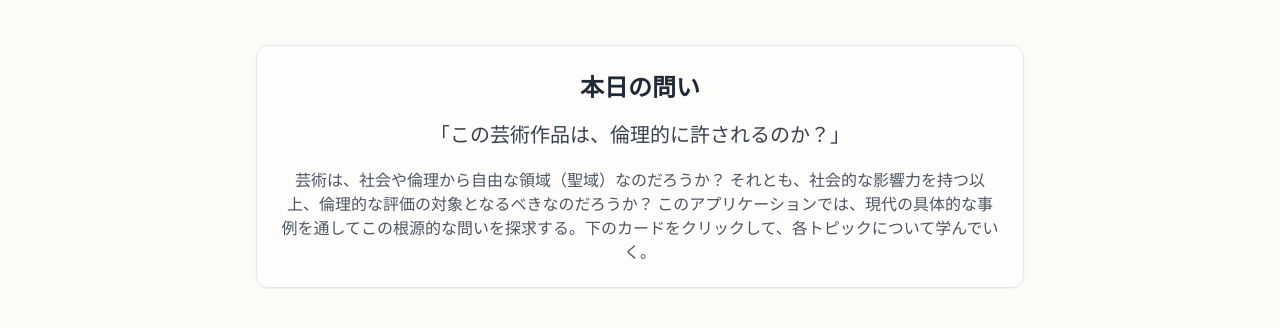
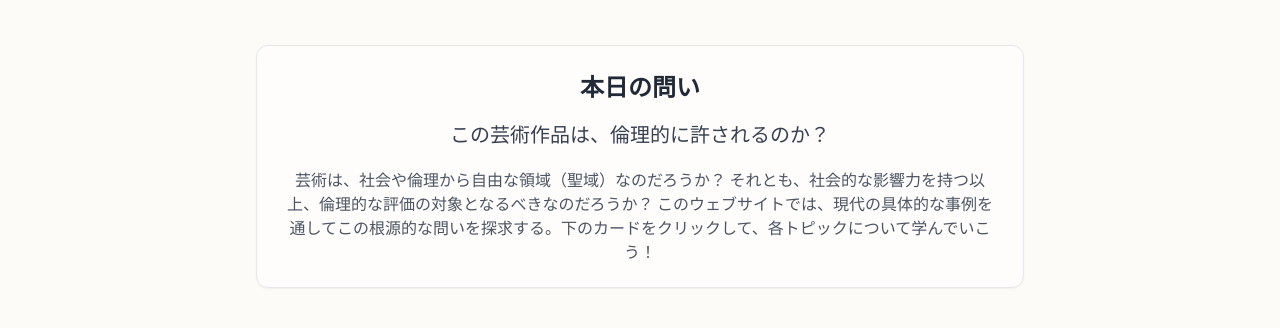
Before and after one commit to ikkota/art_and_ethics, a plain HTML site: page index.html in a window 1280 px wide. Shown: the part 135-463 px from the top of the page. Drawn offline with nearby package versions, Linux system fonts and the light colour scheme.

Commit message:
Update introductory text in index.html

```diff
--- a/index.html
+++ b/index.html
@@ -83,8 +83,8 @@
             <div id="intro-view" class="text-center">
                  <div class="max-w-3xl mx-auto bg-white/60 p-6 rounded-xl shadow-sm border border-gray-200 mb-12">
                     <h2 class="text-2xl font-bold text-gray-800 mb-4">本日の問い</h2>
-                    <p class="text-xl text-gray-700 leading-relaxed">「この芸術作品は、倫理的に許されるのか？」</p>
-                    <p class="mt-4 text-gray-600">芸術は、社会や倫理から自由な領域（聖域）なのだろうか？ それとも、社会的な影響力を持つ以上、倫理的な評価の対象となるべきなのだろうか？ このアプリケーションでは、現代の具体的な事例を通してこの根源的な問いを探求する。下のカードをクリックして、各トピックについて学んでいく。</p>
+                    <p class="text-xl text-gray-700 leading-relaxed">この芸術作品は、倫理的に許されるのか？</p>
+                    <p class="mt-4 text-gray-600">芸術は、社会や倫理から自由な領域（聖域）なのだろうか？ それとも、社会的な影響力を持つ以上、倫理的な評価の対象となるべきなのだろうか？ このウェブサイトでは、現代の具体的な事例を通してこの根源的な問いを探求する。下のカードをクリックして、各トピックについて学んでいこう！</p>
                 </div>
 
                 <div id="topic-cards" class="grid grid-cols-1 md:grid-cols-2 lg:grid-cols-4 gap-6 md:gap-8">
```
